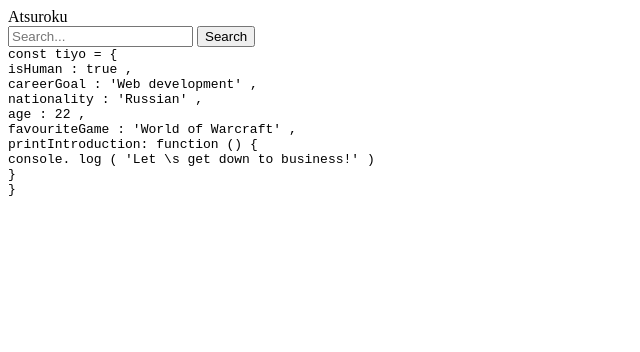
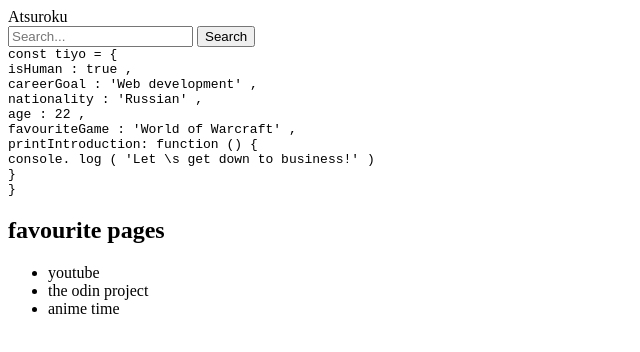
Before and after one commit to Tiyoriyo/startpage, a plain HTML site: page index.html in a window 1280 px wide. Shown: the whole page, without its empty margins (0-640 px from the left). Drawn offline with Linux system fonts and the light colour scheme.

Commit message:
Finished first draft of html structure

```diff
--- a/index.html
+++ b/index.html
@@ -86,6 +86,14 @@
             </div>
         </code>
     </div>
+    <div class="fav-page-container">
+        <h2 class="title">favourite pages</h2>
+        <ul class="list-main">
+            <li class="item">youtube</li>
+            <li class="item">the odin project</li>
+            <li class="item">anime time</li>
+        </ul>
+    </div>
 </div>
 
 
```
